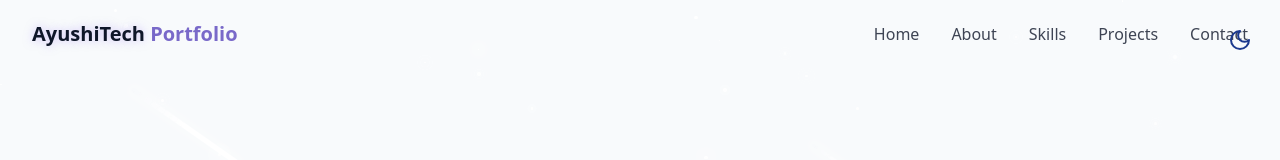
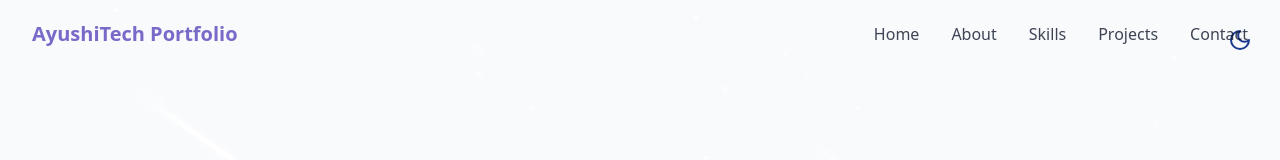
Before and after one commit to ayushi847/Portfolio, a React (Vite) app: page / in a window 1280 px wide. Shown: the top 160 px of the page. Built offline with nearby package versions, Linux system fonts and the light colour scheme; the HTML template or start-up script is replaced by a standard one.

Commit message:
Fix scroll detection and update Navbar styles

```diff
--- a/src/components/Navbar.jsx
+++ b/src/components/Navbar.jsx
@@ -16,69 +16,65 @@ export const Navbar = () => {
 
   useEffect(() => {
     const handleScroll = () => {
-      setIsScrolled(window.screenY > 10);
+      setIsScrolled(window.scrollY > 20); // FIXED
     };
 
     window.addEventListener("scroll", handleScroll);
     return () => window.removeEventListener("scroll", handleScroll);
   }, []);
+
   return (
     <nav
       className={cn(
-        "fixed w-full z-40 transition-all duration-300",
-        isScrolled ? "py-3 bg-background/80 backdrop-blur-md shadow-xs" : "py-5"
+        "fixed top-0 left-0 w-full z-50 transition-all duration-300",
+        isScrolled
+          ? "py-3 bg-black/70 backdrop-blur-lg shadow-lg border-b border-white/10"
+          : "py-5 bg-transparent"
       )}
     >
       <div className="container flex items-center justify-between">
-        <a
-          className="text-xl font-bold text-primary flex items-center"
-          href="#hero"
-        >
-          <span className="relative z-10">
-            <span className="text-glow text-foreground"> AyushiTech </span>{" "}
-            Portfolio
-          </span>
+        <a className="text-xl font-bold text-primary" href="#hero">
+          AyushiTech Portfolio
         </a>
 
-        {/* desktop nav */}
+        {/* Desktop Nav */}
         <div className="hidden md:flex space-x-8">
           {navItems.map((item, key) => (
             <a
               key={key}
               href={item.href}
-              className="text-foreground/80 hover:text-primary transition-colors duration-300"
+              className="text-foreground/80 hover:text-primary transition-all"
             >
               {item.name}
             </a>
           ))}
         </div>
 
-        {/* mobile nav */}
-
+        {/* Mobile Menu Button */}
         <button
-          onClick={() => setIsMenuOpen((prev) => !prev)}
+          onClick={() => setIsMenuOpen(!isMenuOpen)}
           className="md:hidden p-2 text-foreground z-50"
-          aria-label={isMenuOpen ? "Close Menu" : "Open Menu"}
         >
-          {isMenuOpen ? <X size={24} /> : <Menu size={24} />}{" "}
+          {isMenuOpen ? <X size={24} /> : <Menu size={24} />}
         </button>
 
+        {/* Mobile Menu */}
         <div
           className={cn(
-            "fixed inset-0 bg-background/95 backdroup-blur-md z-40 flex flex-col items-center justify-center",
+            "fixed inset-0 bg-black/90 backdrop-blur-lg z-40 flex flex-col items-center justify-center",
             "transition-all duration-300 md:hidden",
             isMenuOpen
               ? "opacity-100 pointer-events-auto"
               : "opacity-0 pointer-events-none"
           )}
         >
-          <div className="flex flex-col space-y-8 text-xl">
+          <div className="flex flex-col space-y-8 text-2xl">
             {navItems.map((item, key) => (
               <a
                 key={key}
                 href={item.href}
-                className="text-foreground/80 hover:text-primary transition-colors duration-300"
                 onClick={() => setIsMenuOpen(false)}
+                className="text-white/80 hover:text-primary transition-all"
               >
                 {item.name}
               </a>
```
